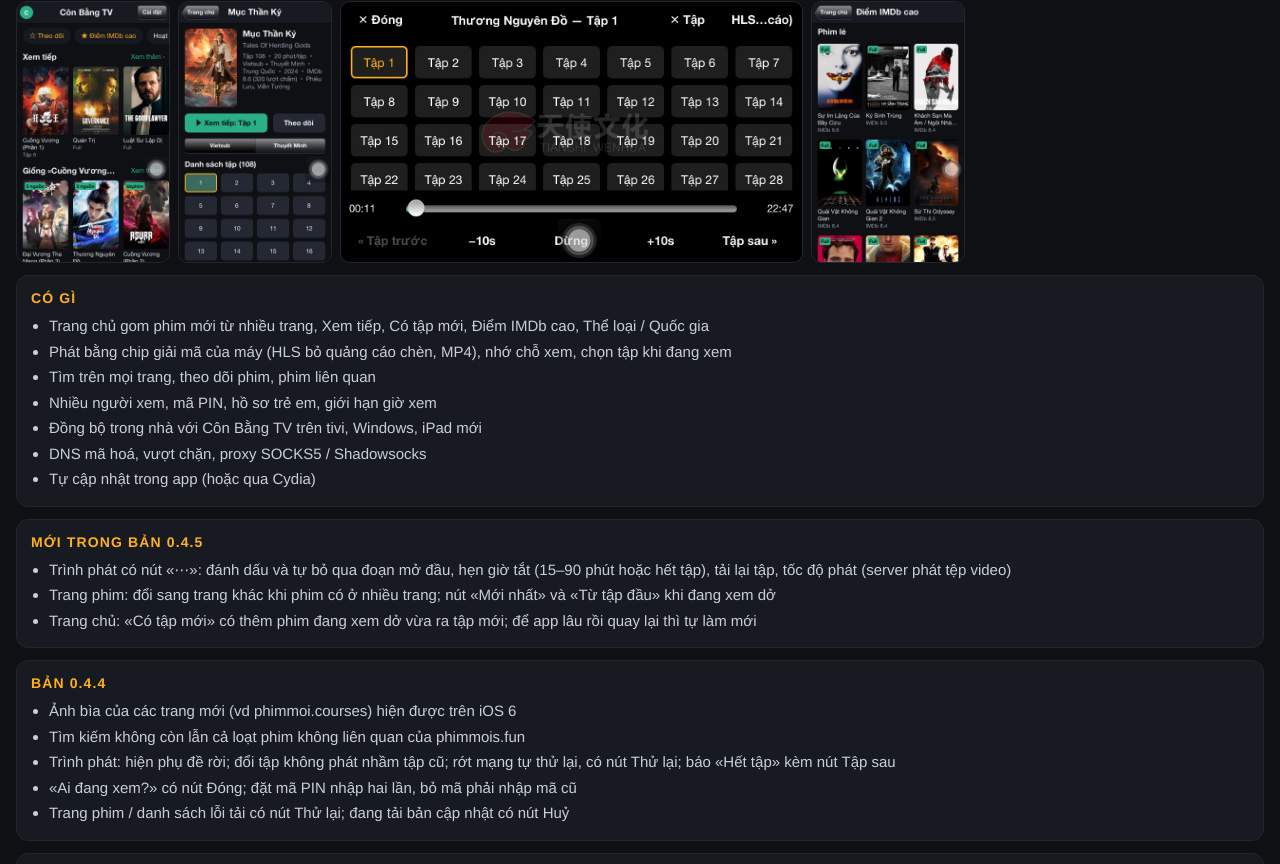
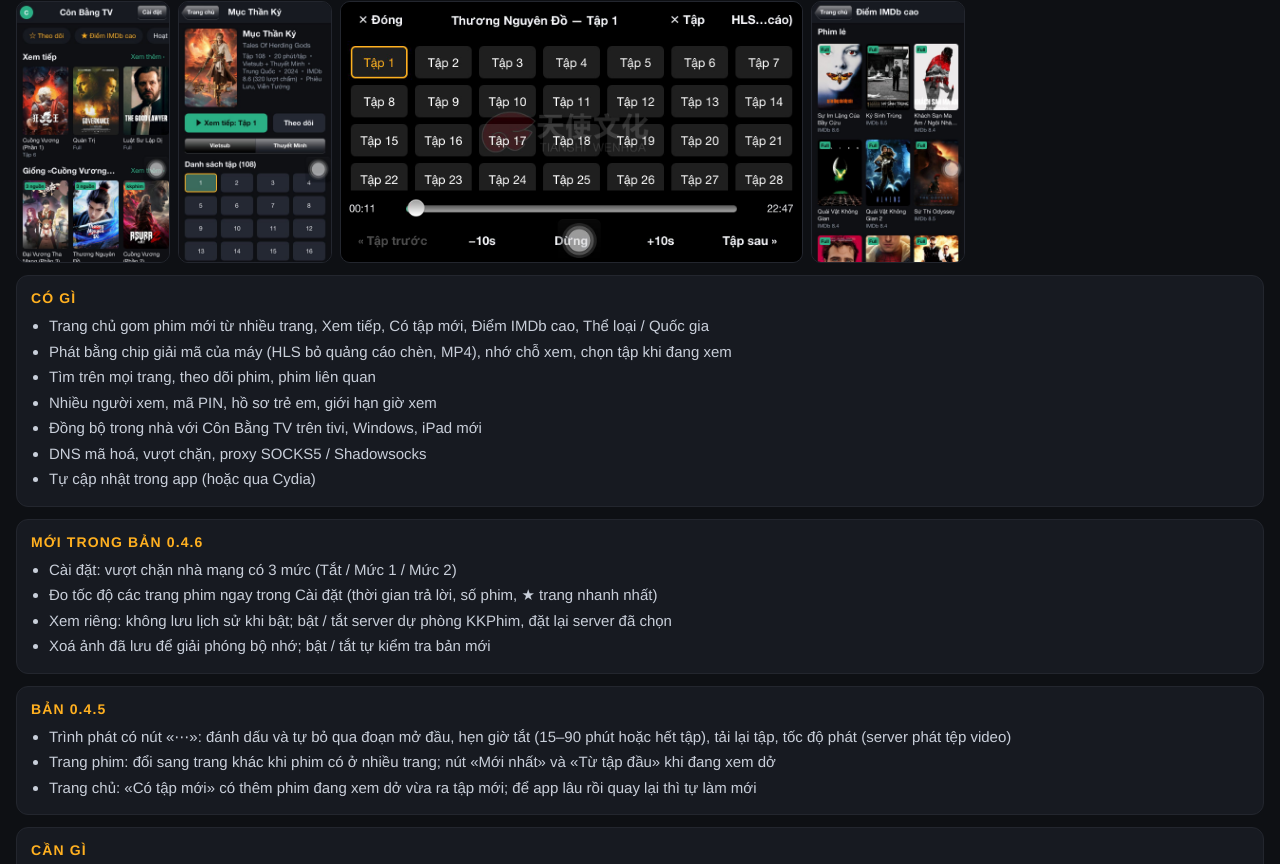
Before and after one commit to ConBangTVLegacy/conbangtvlegacy.github.io, a plain HTML site: page repo/depiction.html in a window 1280 px wide. Shown: the part 85-949 px from the top of the page. Drawn offline with Linux system fonts and the light colour scheme.

Commit message:
Nguồn Cydia: bản 0.4.6 (bổ sung Cài đặt: vượt chặn 3 mức, đo tốc độ trang, xem riêng…)
Co-Authored-By: Claude Opus 5.5 <noreply@anthropic.com>

```diff
--- a/repo/depiction.html
+++ b/repo/depiction.html
@@ -48,22 +48,21 @@ li{margin:3px 0;color:#C9CFDA}
 </div>
 
 <div class="card">
-<h2>Mới trong bản 0.4.5</h2>
+<h2>Mới trong bản 0.4.6</h2>
+<ul>
+<li>Cài đặt: vượt chặn nhà mạng có 3 mức (Tắt / Mức 1 / Mức 2)</li>
+<li>Đo tốc độ các trang phim ngay trong Cài đặt (thời gian trả lời, số phim, ★ trang nhanh nhất)</li>
+<li>Xem riêng: không lưu lịch sử khi bật; bật / tắt server dự phòng KKPhim, đặt lại server đã chọn</li>
+<li>Xoá ảnh đã lưu để giải phóng bộ nhớ; bật / tắt tự kiểm tra bản mới</li>
+</ul>
+</div>
+
+<div class="card">
+<h2>Bản 0.4.5</h2>
 <ul>
 <li>Trình phát có nút «⋯»: đánh dấu và tự bỏ qua đoạn mở đầu, hẹn giờ tắt (15–90 phút hoặc hết tập), tải lại tập, tốc độ phát (server phát tệp video)</li>
 <li>Trang phim: đổi sang trang khác khi phim có ở nhiều trang; nút «Mới nhất» và «Từ tập đầu» khi đang xem dở</li>
 <li>Trang chủ: «Có tập mới» có thêm phim đang xem dở vừa ra tập mới; để app lâu rồi quay lại thì tự làm mới</li>
-</ul>
-</div>
-
-<div class="card">
-<h2>Bản 0.4.4</h2>
-<ul>
-<li>Ảnh bìa của các trang mới (vd phimmoi.courses) hiện được trên iOS 6</li>
-<li>Tìm kiếm không còn lẫn cả loạt phim không liên quan của phimmois.fun</li>
-<li>Trình phát: hiện phụ đề rời; đổi tập không phát nhầm tập cũ; rớt mạng tự thử lại, có nút Thử lại; báo «Hết tập» kèm nút Tập sau</li>
-<li>«Ai đang xem?» có nút Đóng; đặt mã PIN nhập hai lần, bỏ mã phải nhập mã cũ</li>
-<li>Trang phim / danh sách lỗi tải có nút Thử lại; đang tải bản cập nhật có nút Huỷ</li>
 </ul>
 </div>
 
```
Also changed, not shown: 6 other files.
